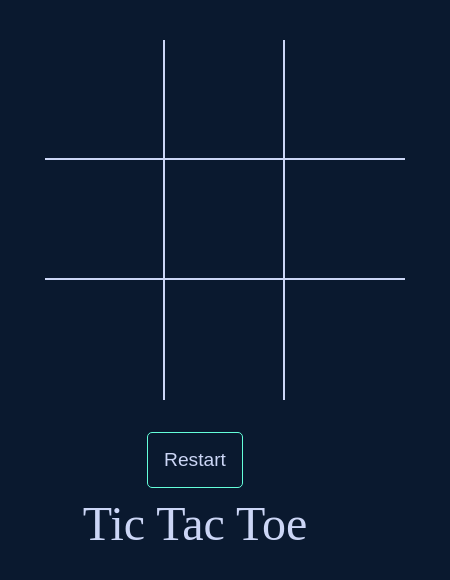
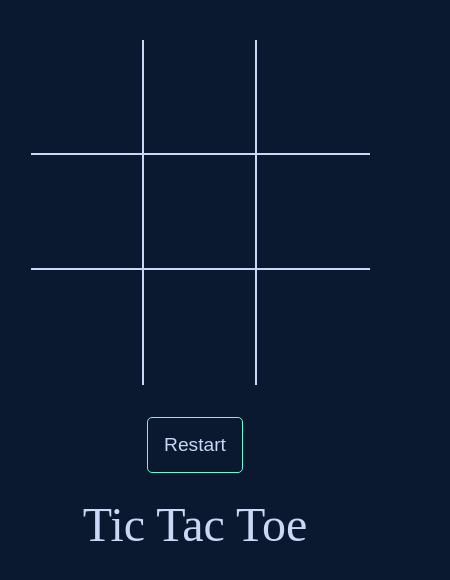
Before and after one commit to MadhavaY/TicTacToe, a plain HTML site: page index.html in a window 390 px wide. Shown: the whole page, 450 px wide, since content can reach past the window. Drawn offline with Linux system fonts and the light colour scheme.

Commit message:
Repsonsiveness done

```diff
--- a/index.css
+++ b/index.css
@@ -69,13 +69,17 @@ button:hover{
 @media only screen and (max-width:600px) {
 
 
+    .Board-container{
+      width: 400px;
+    }
+
     .square{
-        height: 120px;
-        width: 120px;
+        height: 115px;
+        width: 113px;
         display: flex;
         justify-content: center;
         align-items: center;
-        font-size: 80px;
+        font-size: 40px;
         border-right: 2px solid;
         border-bottom: 2px solid;
         color: #ccd6f6;
@@ -86,6 +90,8 @@ button:hover{
         padding: 0.5rem;
         font-size:3rem;
         color: #ccd6f6;
-
+        display: flex;
+        margin: auto;
+        margin-top: 1rem;
     }
 }
```
